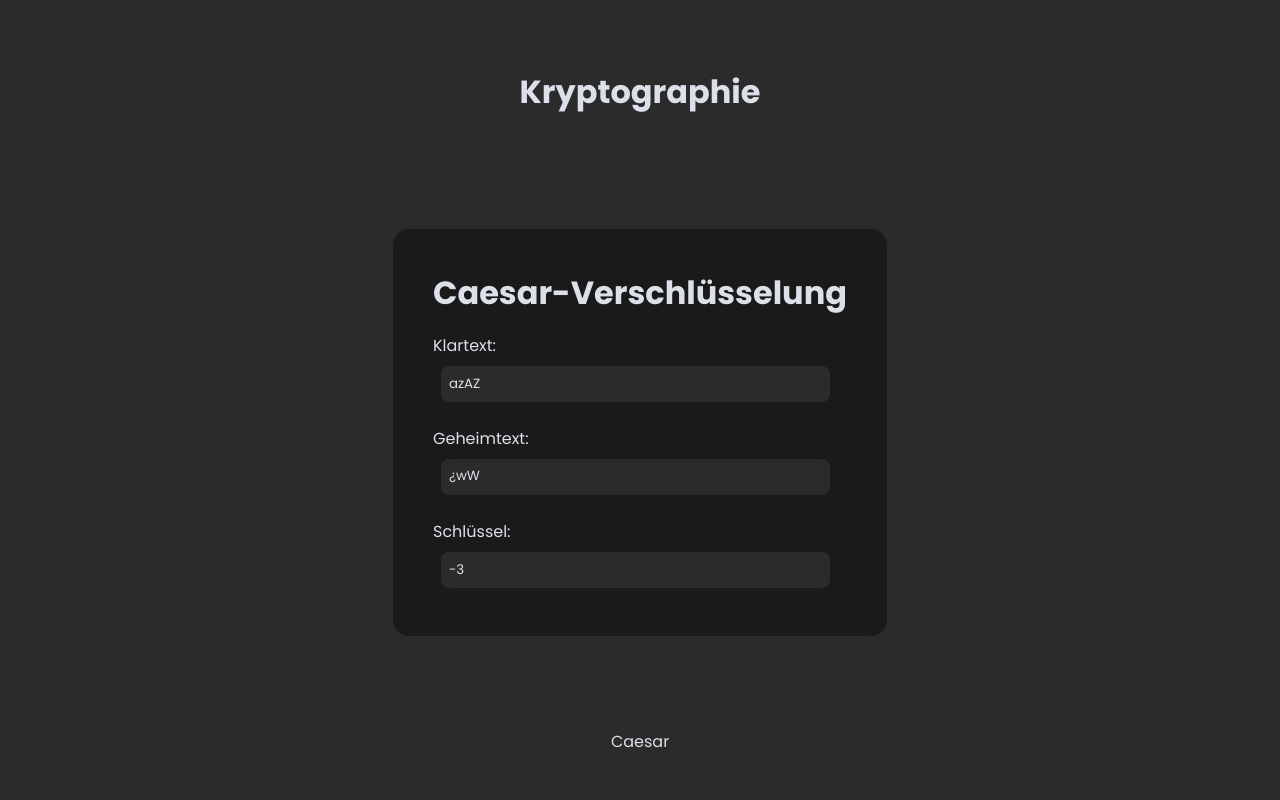
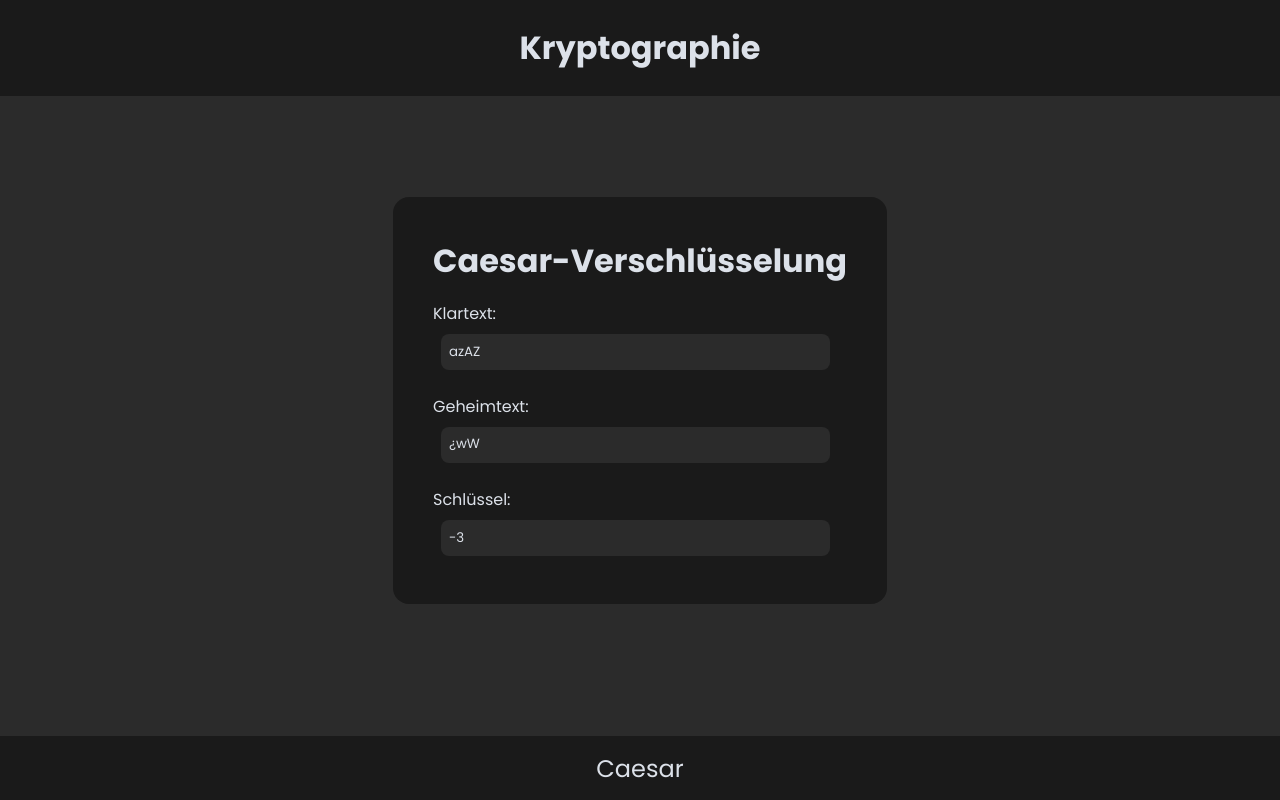
Before and after one commit to MarcoZ05/kryptographie, a plain HTML site: page index.html in a window 1280 px wide. Drawn offline with Linux system fonts and the light colour scheme.

Commit message:
new order, footer, header, h1 and backgroundSlide

```diff
--- a/style.css
+++ b/style.css
@@ -8,34 +8,79 @@
   --secondary-light: #eed178;
   --secondary: #ffc107;
 }
-
-* {
-  transition: all 0.1s linear;
-  color: var(--white);
-  font-family: "Poppins", sans-serif;
-  user-select: none;
-}
-
-/* background color of selected text */
 ::selection {
   background-color: var(--primary-light);
   color: var(--black);
 }
 
+* {
+  transition: all 0.1s linear;
+  font-family: "Poppins", sans-serif;
+  user-select: none;
+}
 body {
-  background-color: var(--grey);
   display: grid;
   place-items: center;
   height: 100vh;
   margin: 0;
+
+  color: var(--white);
+  background-color: var(--grey);
+}
+
+header {
+  position: fixed;
+  top: 0;
+  left: 0;
+  width: 100%;
+  height: 6rem;
+
+  display: flex;
+  justify-content: space-evenly;
+  align-items: center;
+
+  background-color: var(--black);
+  color: var(--white);
+}
+
+footer {
+  position: fixed;
+  bottom: 0;
+  left: 0;
+  width: 100%;
+  height: 4rem;
+
+  display: flex;
+  justify-content: space-evenly;
+  align-items: center;
+
+  background-color: var(--black);
+}
+footer div {
+  height: 100%;
+  width: 200px;
+
+  display: flex;
+  align-items: center;
+  justify-content: center;
+
+  font-size: 1.5rem;
+}
+footer div:hover {
+  animation: backgroundSlideIn 0.25s forwards ease-out;
+}
+footer div:active {
+  background: var(--primary-light) !important;
 }
 
 form {
+  padding: 2rem;
+
   display: flex;
   flex-direction: column;
   align-items: left;
   justify-content: center;
-  padding: 2rem;
+
   border-radius: 1rem;
   background-color: var(--black);
 }
@@ -48,6 +93,7 @@ form label {
 form input {
   width: 90%;
   padding: 0.5rem;
+
   border: none;
   border-radius: 0.5rem;
   background-color: var(--grey);
@@ -61,7 +107,12 @@ form input::placeholder {
   color: var(--white);
 }
 form input:hover {
-  animation: backgroundSlideThrough 0.5s forwards;
+  animation: backgroundSlideThrough 0.5s forwards ease-in-out;
+}
+
+h1:hover,label:hover {
+  color: var(--primary-light);
+  text-shadow: 0 0 0.5rem var(--primary-light);
 }
 
 .hidden {
@@ -118,3 +169,30 @@ form input:hover {
     color: var(--white);
   }
 }
+
+@keyframes backgroundSlideIn {
+  0% {
+    background: linear-gradient(
+      90deg,
+      var(--primary-light) 0%,
+      var(--primary-light) 50%,
+      var(--black) 50%,
+      var(--black) 100%
+    );
+    background-size: 200% 100%;
+    background-position: right;
+    color: var(--black) !important;
+  }
+  100% {
+    background: linear-gradient(
+      90deg,
+      var(--primary-light) 0%,
+      var(--primary-light) 50%,
+      var(--black) 50%,
+      var(--black) 100%
+    );
+    background-size: 200% 100%;
+    background-position: left;
+    color: var(--black) !important;
+  }
+}
```
